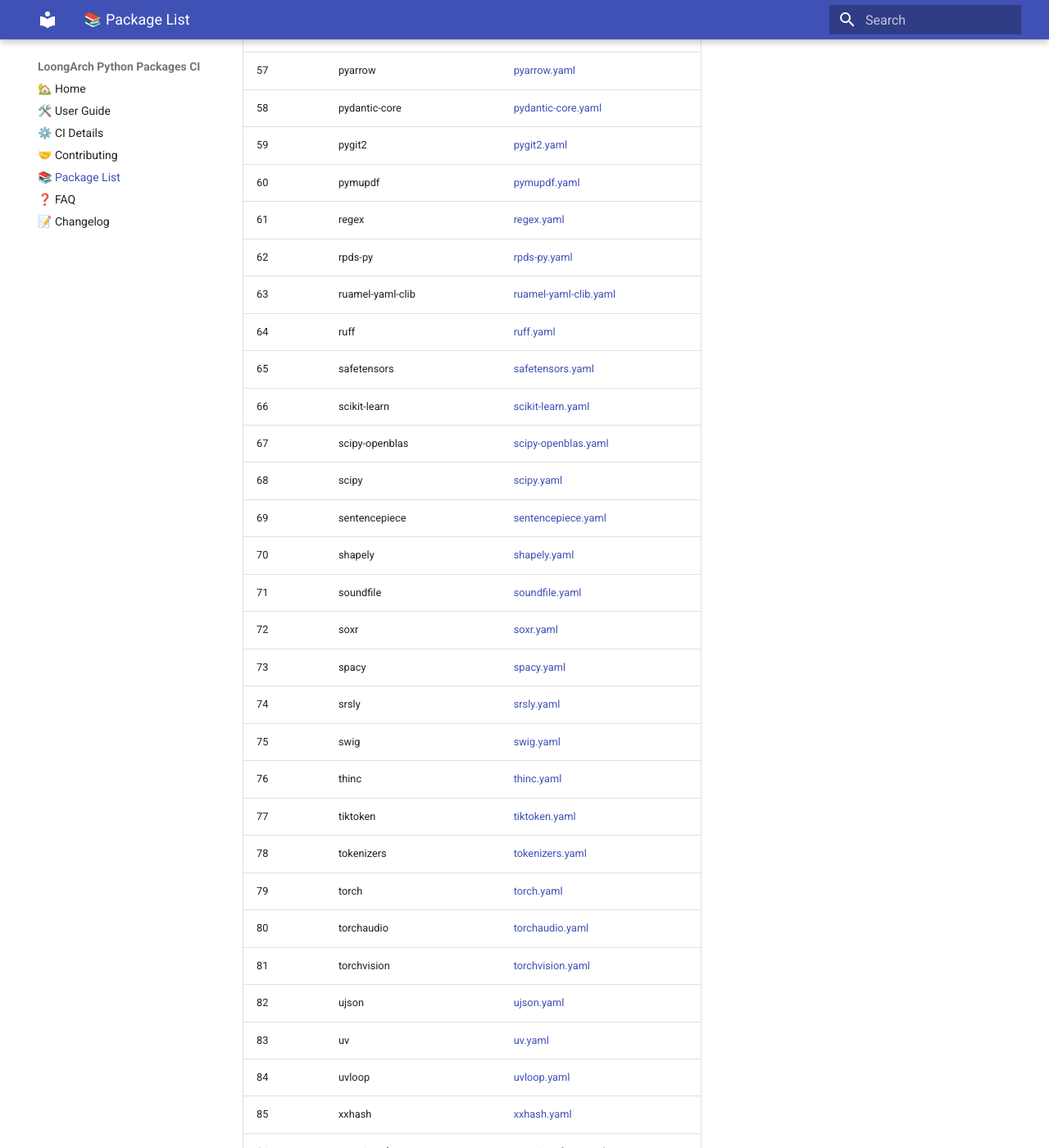
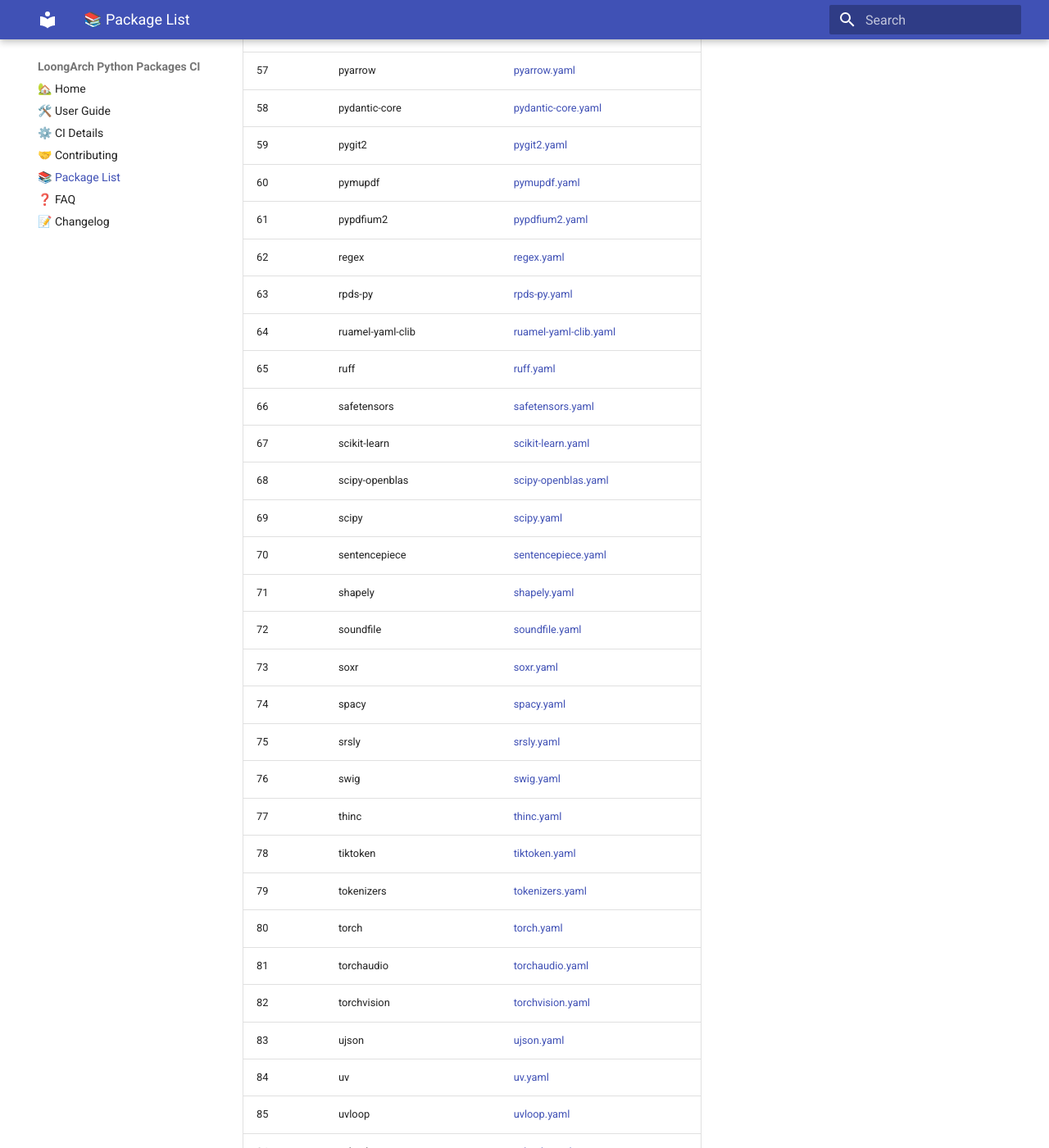
Before and after one commit to wxpppp/pypi, an MkDocs documentation site: the page built from docs/package-list.md, in a window 1280 px wide and 1400 px high, scrolled down 2708 px. Shown: the whole window at 82% size. Built offline with MkDocs 1.6.1 and Material for MkDocs 9.7.7, drawn with Linux system fonts in a browser that asks for light colours.

Commit message:
auto: update bilingual README and package list docs

```diff
--- a/docs/package-list.md
+++ b/docs/package-list.md
@@ -62,31 +62,32 @@
 | 58 | pydantic-core | [pydantic-core.yaml](https://github.com/Loongson-Cloud-Community/pypi/blob/main/.github/workflows/pydantic-core.yaml) |
 | 59 | pygit2 | [pygit2.yaml](https://github.com/Loongson-Cloud-Community/pypi/blob/main/.github/workflows/pygit2.yaml) |
 | 60 | pymupdf | [pymupdf.yaml](https://github.com/Loongson-Cloud-Community/pypi/blob/main/.github/workflows/pymupdf.yaml) |
-| 61 | regex | [regex.yaml](https://github.com/Loongson-Cloud-Community/pypi/blob/main/.github/workflows/regex.yaml) |
-| 62 | rpds-py | [rpds-py.yaml](https://github.com/Loongson-Cloud-Community/pypi/blob/main/.github/workflows/rpds-py.yaml) |
-| 63 | ruamel-yaml-clib | [ruamel-yaml-clib.yaml](https://github.com/Loongson-Cloud-Community/pypi/blob/main/.github/workflows/ruamel-yaml-clib.yaml) |
-| 64 | ruff | [ruff.yaml](https://github.com/Loongson-Cloud-Community/pypi/blob/main/.github/workflows/ruff.yaml) |
-| 65 | safetensors | [safetensors.yaml](https://github.com/Loongson-Cloud-Community/pypi/blob/main/.github/workflows/safetensors.yaml) |
-| 66 | scikit-learn | [scikit-learn.yaml](https://github.com/Loongson-Cloud-Community/pypi/blob/main/.github/workflows/scikit-learn.yaml) |
-| 67 | scipy-openblas | [scipy-openblas.yaml](https://github.com/Loongson-Cloud-Community/pypi/blob/main/.github/workflows/scipy-openblas.yaml) |
-| 68 | scipy | [scipy.yaml](https://github.com/Loongson-Cloud-Community/pypi/blob/main/.github/workflows/scipy.yaml) |
-| 69 | sentencepiece | [sentencepiece.yaml](https://github.com/Loongson-Cloud-Community/pypi/blob/main/.github/workflows/sentencepiece.yaml) |
-| 70 | shapely | [shapely.yaml](https://github.com/Loongson-Cloud-Community/pypi/blob/main/.github/workflows/shapely.yaml) |
-| 71 | soundfile | [soundfile.yaml](https://github.com/Loongson-Cloud-Community/pypi/blob/main/.github/workflows/soundfile.yaml) |
-| 72 | soxr | [soxr.yaml](https://github.com/Loongson-Cloud-Community/pypi/blob/main/.github/workflows/soxr.yaml) |
-| 73 | spacy | [spacy.yaml](https://github.com/Loongson-Cloud-Community/pypi/blob/main/.github/workflows/spacy.yaml) |
-| 74 | srsly | [srsly.yaml](https://github.com/Loongson-Cloud-Community/pypi/blob/main/.github/workflows/srsly.yaml) |
-| 75 | swig | [swig.yaml](https://github.com/Loongson-Cloud-Community/pypi/blob/main/.github/workflows/swig.yaml) |
-| 76 | thinc | [thinc.yaml](https://github.com/Loongson-Cloud-Community/pypi/blob/main/.github/workflows/thinc.yaml) |
-| 77 | tiktoken | [tiktoken.yaml](https://github.com/Loongson-Cloud-Community/pypi/blob/main/.github/workflows/tiktoken.yaml) |
-| 78 | tokenizers | [tokenizers.yaml](https://github.com/Loongson-Cloud-Community/pypi/blob/main/.github/workflows/tokenizers.yaml) |
-| 79 | torch | [torch.yaml](https://github.com/Loongson-Cloud-Community/pypi/blob/main/.github/workflows/torch.yaml) |
-| 80 | torchaudio | [torchaudio.yaml](https://github.com/Loongson-Cloud-Community/pypi/blob/main/.github/workflows/torchaudio.yaml) |
-| 81 | torchvision | [torchvision.yaml](https://github.com/Loongson-Cloud-Community/pypi/blob/main/.github/workflows/torchvision.yaml) |
-| 82 | ujson | [ujson.yaml](https://github.com/Loongson-Cloud-Community/pypi/blob/main/.github/workflows/ujson.yaml) |
-| 83 | uv | [uv.yaml](https://github.com/Loongson-Cloud-Community/pypi/blob/main/.github/workflows/uv.yaml) |
-| 84 | uvloop | [uvloop.yaml](https://github.com/Loongson-Cloud-Community/pypi/blob/main/.github/workflows/uvloop.yaml) |
-| 85 | xxhash | [xxhash.yaml](https://github.com/Loongson-Cloud-Community/pypi/blob/main/.github/workflows/xxhash.yaml) |
-| 86 | zope.interface | [zope.interface.yaml](https://github.com/Loongson-Cloud-Community/pypi/blob/main/.github/workflows/zope.interface.yaml) |
+| 61 | pypdfium2 | [pypdfium2.yaml](https://github.com/Loongson-Cloud-Community/pypi/blob/main/.github/workflows/pypdfium2.yaml) |
+| 62 | regex | [regex.yaml](https://github.com/Loongson-Cloud-Community/pypi/blob/main/.github/workflows/regex.yaml) |
+| 63 | rpds-py | [rpds-py.yaml](https://github.com/Loongson-Cloud-Community/pypi/blob/main/.github/workflows/rpds-py.yaml) |
+| 64 | ruamel-yaml-clib | [ruamel-yaml-clib.yaml](https://github.com/Loongson-Cloud-Community/pypi/blob/main/.github/workflows/ruamel-yaml-clib.yaml) |
+| 65 | ruff | [ruff.yaml](https://github.com/Loongson-Cloud-Community/pypi/blob/main/.github/workflows/ruff.yaml) |
+| 66 | safetensors | [safetensors.yaml](https://github.com/Loongson-Cloud-Community/pypi/blob/main/.github/workflows/safetensors.yaml) |
+| 67 | scikit-learn | [scikit-learn.yaml](https://github.com/Loongson-Cloud-Community/pypi/blob/main/.github/workflows/scikit-learn.yaml) |
+| 68 | scipy-openblas | [scipy-openblas.yaml](https://github.com/Loongson-Cloud-Community/pypi/blob/main/.github/workflows/scipy-openblas.yaml) |
+| 69 | scipy | [scipy.yaml](https://github.com/Loongson-Cloud-Community/pypi/blob/main/.github/workflows/scipy.yaml) |
+| 70 | sentencepiece | [sentencepiece.yaml](https://github.com/Loongson-Cloud-Community/pypi/blob/main/.github/workflows/sentencepiece.yaml) |
+| 71 | shapely | [shapely.yaml](https://github.com/Loongson-Cloud-Community/pypi/blob/main/.github/workflows/shapely.yaml) |
+| 72 | soundfile | [soundfile.yaml](https://github.com/Loongson-Cloud-Community/pypi/blob/main/.github/workflows/soundfile.yaml) |
+| 73 | soxr | [soxr.yaml](https://github.com/Loongson-Cloud-Community/pypi/blob/main/.github/workflows/soxr.yaml) |
+| 74 | spacy | [spacy.yaml](https://github.com/Loongson-Cloud-Community/pypi/blob/main/.github/workflows/spacy.yaml) |
+| 75 | srsly | [srsly.yaml](https://github.com/Loongson-Cloud-Community/pypi/blob/main/.github/workflows/srsly.yaml) |
+| 76 | swig | [swig.yaml](https://github.com/Loongson-Cloud-Community/pypi/blob/main/.github/workflows/swig.yaml) |
+| 77 | thinc | [thinc.yaml](https://github.com/Loongson-Cloud-Community/pypi/blob/main/.github/workflows/thinc.yaml) |
+| 78 | tiktoken | [tiktoken.yaml](https://github.com/Loongson-Cloud-Community/pypi/blob/main/.github/workflows/tiktoken.yaml) |
+| 79 | tokenizers | [tokenizers.yaml](https://github.com/Loongson-Cloud-Community/pypi/blob/main/.github/workflows/tokenizers.yaml) |
+| 80 | torch | [torch.yaml](https://github.com/Loongson-Cloud-Community/pypi/blob/main/.github/workflows/torch.yaml) |
+| 81 | torchaudio | [torchaudio.yaml](https://github.com/Loongson-Cloud-Community/pypi/blob/main/.github/workflows/torchaudio.yaml) |
+| 82 | torchvision | [torchvision.yaml](https://github.com/Loongson-Cloud-Community/pypi/blob/main/.github/workflows/torchvision.yaml) |
+| 83 | ujson | [ujson.yaml](https://github.com/Loongson-Cloud-Community/pypi/blob/main/.github/workflows/ujson.yaml) |
+| 84 | uv | [uv.yaml](https://github.com/Loongson-Cloud-Community/pypi/blob/main/.github/workflows/uv.yaml) |
+| 85 | uvloop | [uvloop.yaml](https://github.com/Loongson-Cloud-Community/pypi/blob/main/.github/workflows/uvloop.yaml) |
+| 86 | xxhash | [xxhash.yaml](https://github.com/Loongson-Cloud-Community/pypi/blob/main/.github/workflows/xxhash.yaml) |
+| 87 | zope.interface | [zope.interface.yaml](https://github.com/Loongson-Cloud-Community/pypi/blob/main/.github/workflows/zope.interface.yaml) |
 
 _This table is automatically generated by GitHub Actions._
```
Also changed, not shown: README.md (+29 -28 lines), README_zh.md (+27 -26 lines).
